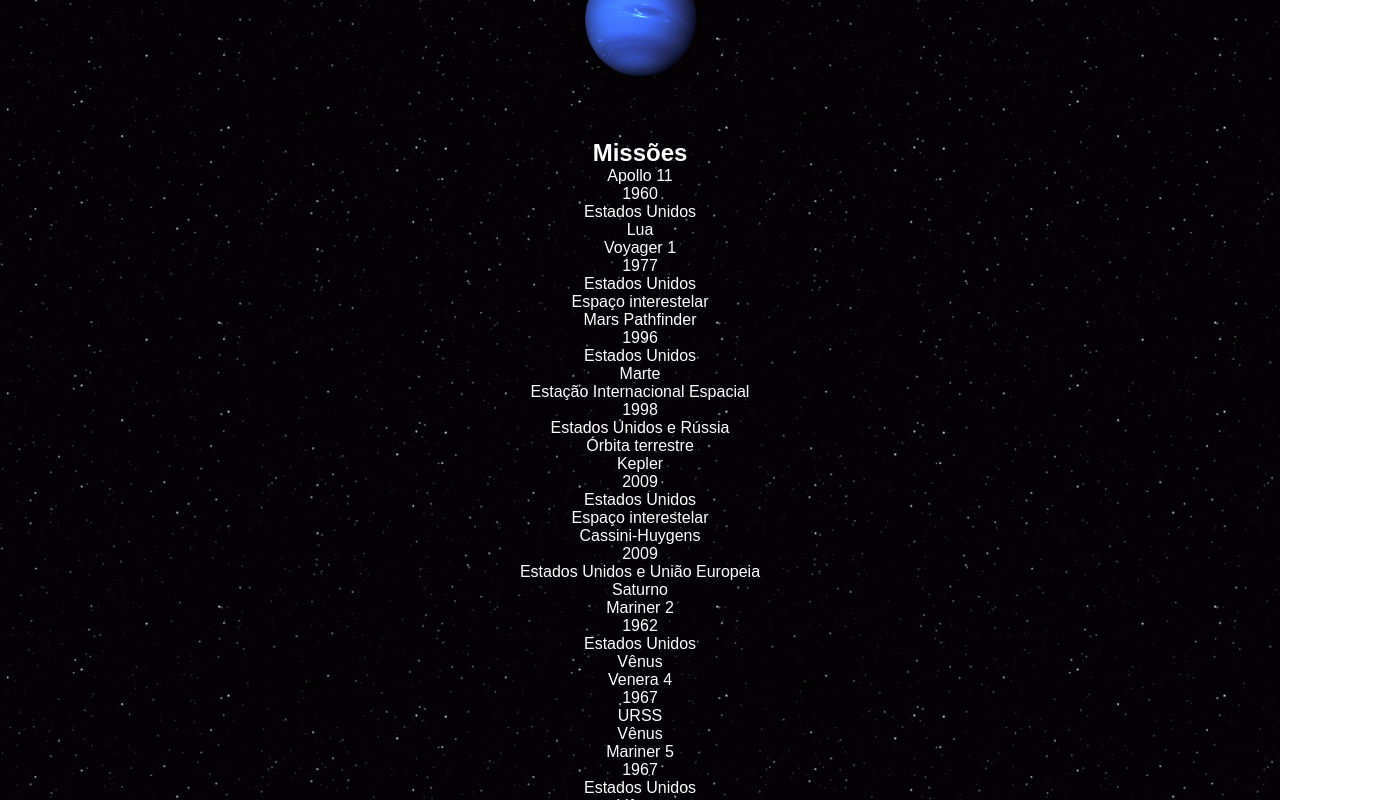
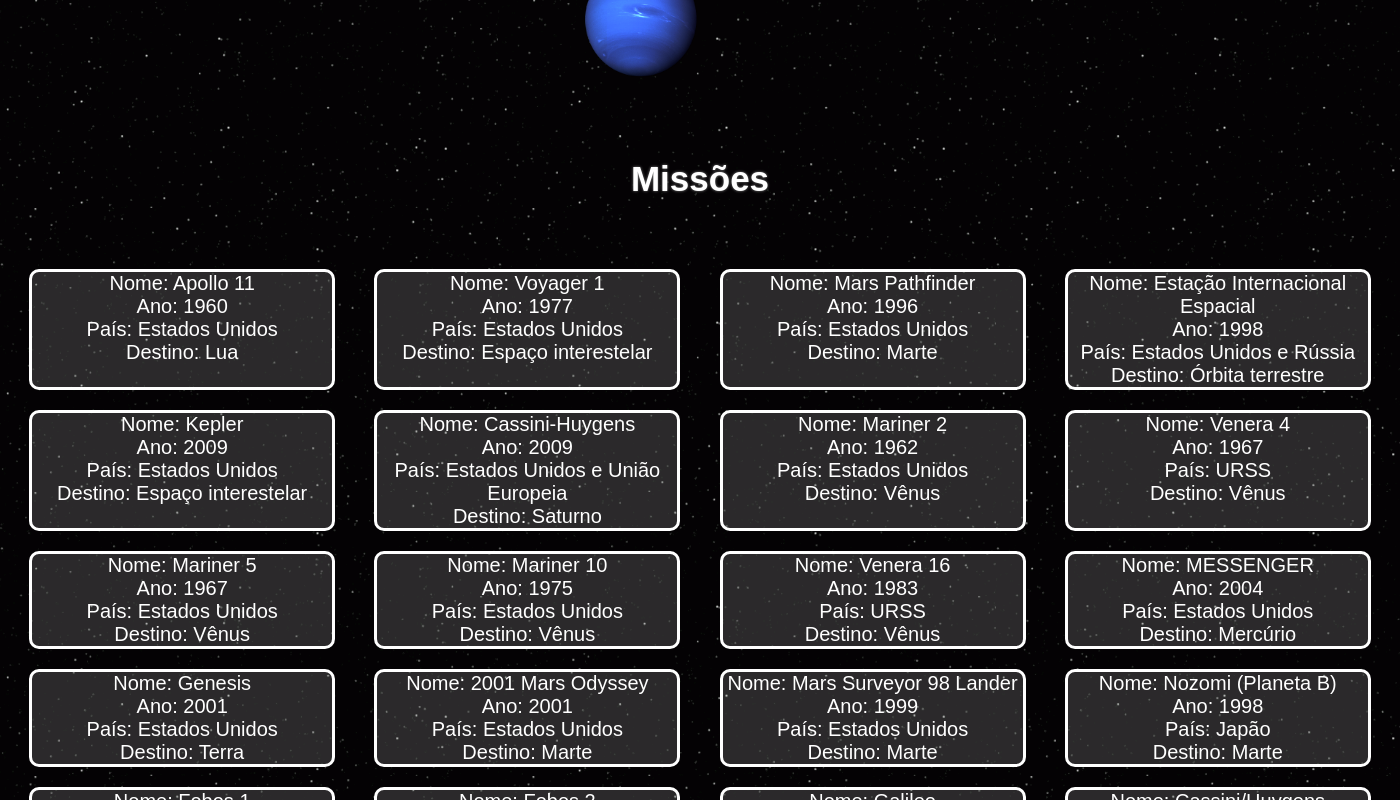
Before and after one commit to zTiagok/trybe-12.solar-system, a React (Create React App) app: page / in a window 1280 px wide. Shown: the part 360-1160 px from the top of the page, 1400 px wide, since content can reach past the window. Built offline with nearby package versions, Linux system fonts and the light colour scheme; a web font is replaced by a local one.

Commit message:
c2 - Adição de mais CSS

```diff
--- a/src/App.css
+++ b/src/App.css
@@ -5,11 +5,11 @@
   font-family: 'Akshar', sans-serif;
   border: 0px;
   margin: 0px;
-  color: white;
   user-select: none;
 }
 
 body {
+  color: white;
   background: url(./images/space-stars.gif)
 }
 
@@ -57,3 +57,48 @@
   transition-delay: 0s;
   transition-duration: 1s;
 }
+
+#missions {
+  display: flex;
+  flex-direction: row;
+  flex-wrap: wrap;
+  justify-content: space-evenly;
+  width: 1400px;
+  margin: auto;
+  margin-bottom: 225px;
+}
+
+#missions-title {
+  width: 100%;
+  font-size: 35px;
+  margin-top: 20px;
+  text-shadow: 0px 0px 3px gray;
+  margin-bottom: 60px;
+}
+
+.mission-cards {
+  background-color: rgba(128, 128, 128, 0.308);
+  border-radius: 10px;
+  border: 3px solid white;
+  margin: 10px 10px;
+  width: 300px;
+  font-size: 20px;
+  color: white;
+  font-weight: 100;
+  box-shadow: 0px 0px 0px white;
+
+  transition-property: color, background-color, font-weight, border;
+  transition-delay: 0s;
+  transition-duration: .3s;
+}
+
+.mission-cards:hover {
+  border: 3px solid rgb(27, 27, 27);
+  color: rgb(22, 22, 22);
+  background-color: rgba(255, 255, 255, 0.658);
+  font-weight: 700;
+
+  transition-property: color, background-color, font-weight, border;
+  transition-delay: 0s;
+  transition-duration: .5s;
+}
--- a/src/components/MissionCard.jsx
+++ b/src/components/MissionCard.jsx
@@ -5,18 +5,18 @@
   render() {
     const { name, year, country, destination } = this.props;
     return (
-      <div data-testid="mission-card">
+      <div data-testid="mission-card" className="mission-cards">
         <p data-testid="mission-name">
-          { name }
+          {`Nome: ${name}`}
         </p>
         <p data-testid="mission-year">
-          { year }
+          {`Ano: ${year}`}
         </p>
         <p data-testid="mission-country">
-          { country }
+          {`País: ${country}`}
         </p>
         <p data-testid="mission-destination">
-          { destination }
+          {`Destino: ${destination}`}
         </p>
       </div>
     );
--- a/src/components/Missions.jsx
+++ b/src/components/Missions.jsx
@@ -18,8 +18,8 @@
 
     // DOM
     return (
-      <div data-testid="missions">
-        <Title headline="Missões" />
+      <div data-testid="missions" id="missions">
+        <Title headline="Missões" id="missions-title" />
         { missionInfo }
       </div>
     );
```
